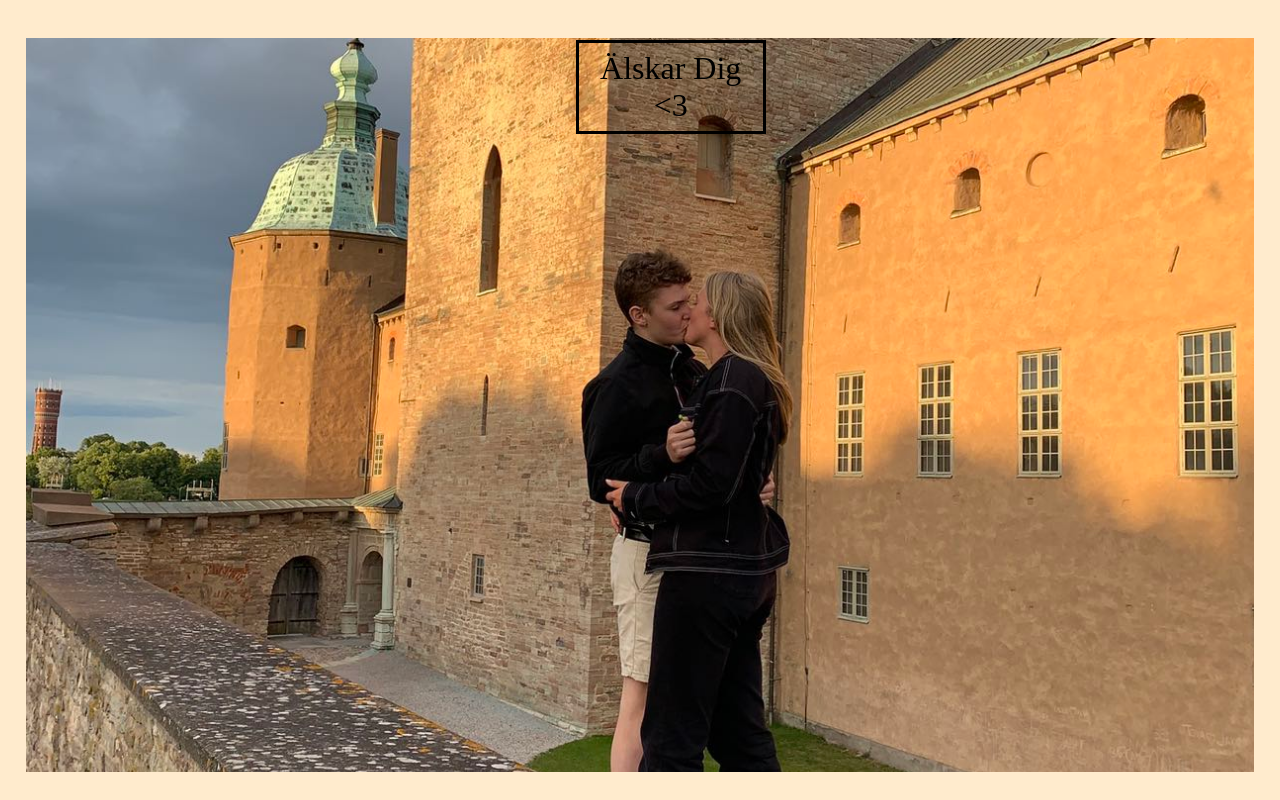
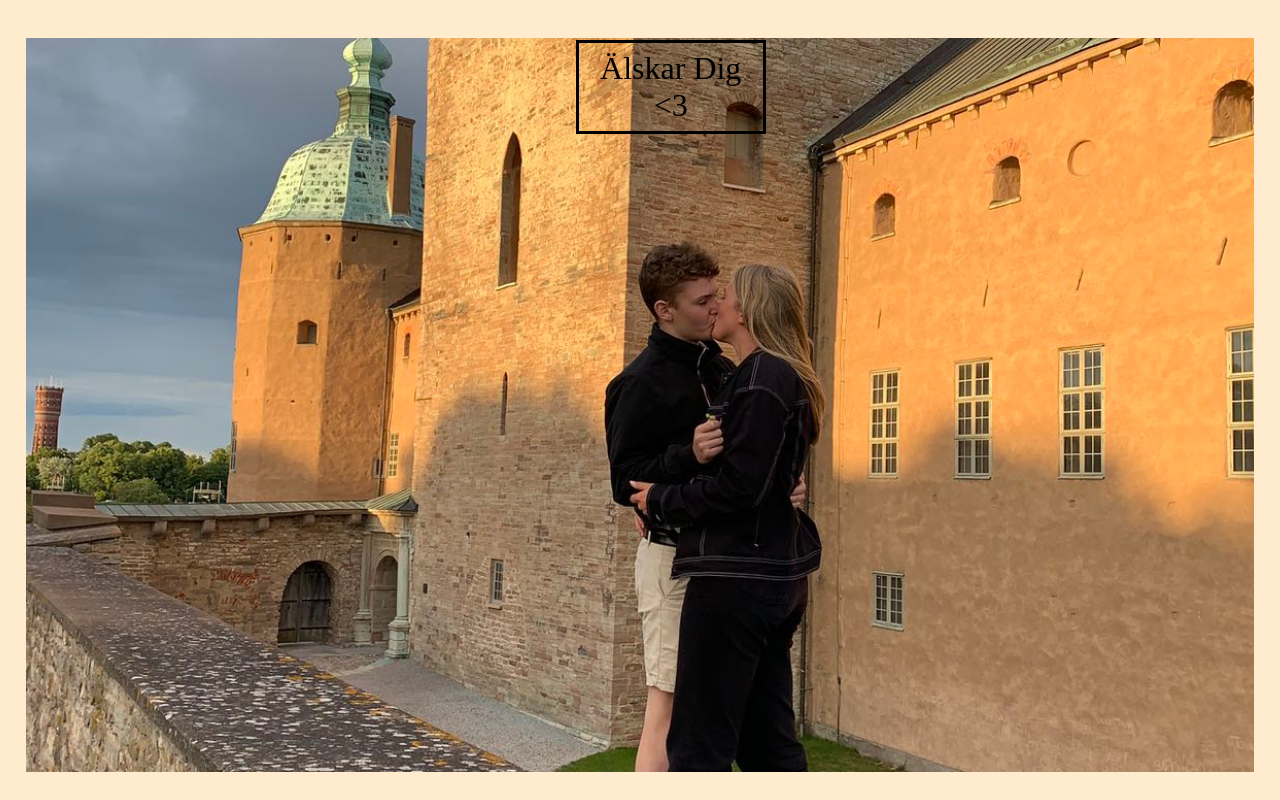
Before and after one commit to oneofMOSSy/Ebbs, a plain HTML site: page index.html in a window 1280 px wide. Drawn offline with nearby package versions, Linux system fonts and the light colour scheme; a web font is replaced by a local one.

Commit message:
Update style.css

```diff
--- a/style.css
+++ b/style.css
@@ -20,7 +20,7 @@ body {
 
 #A {
     background-image: url("Kalmar.jpg");
-    background-size: 100%;
+    background-size: 100vw;
     background-position-y: 55%;
     height: 99%;
     padding-top: 0.4%;
```
